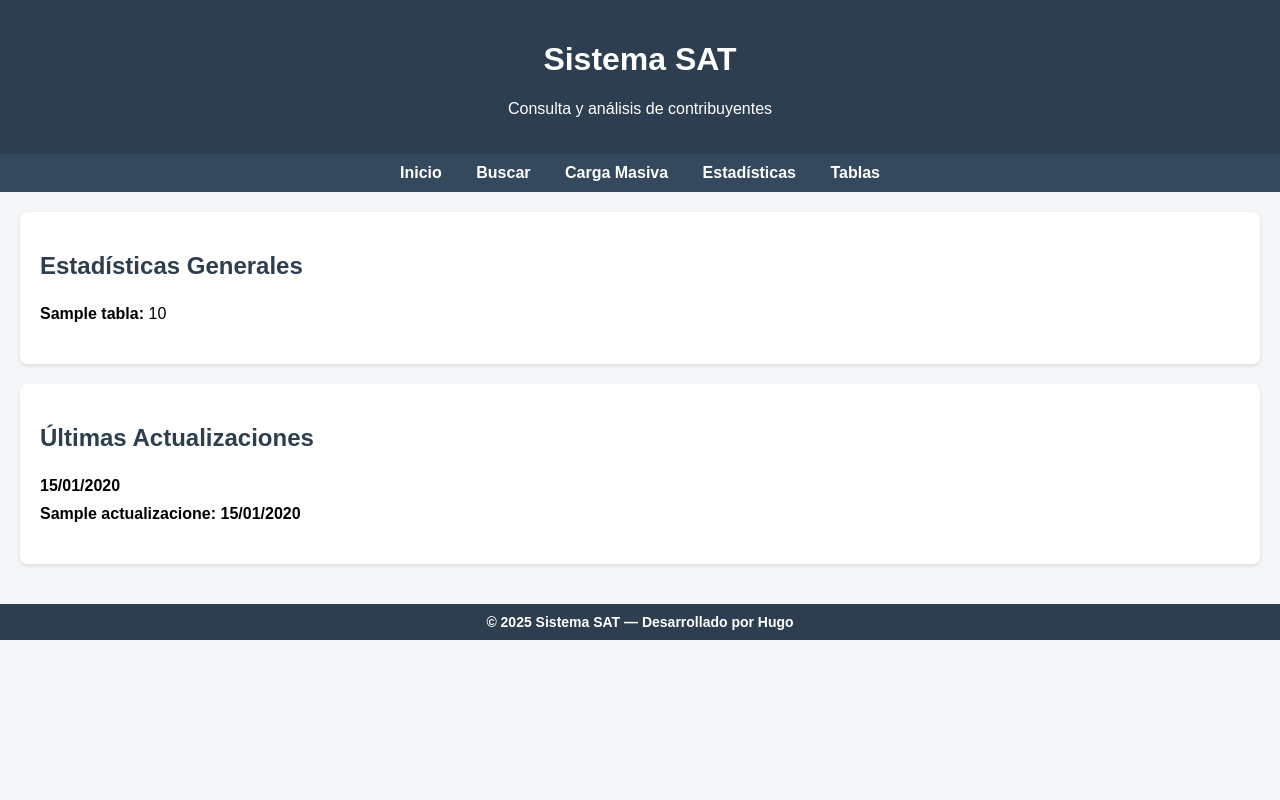
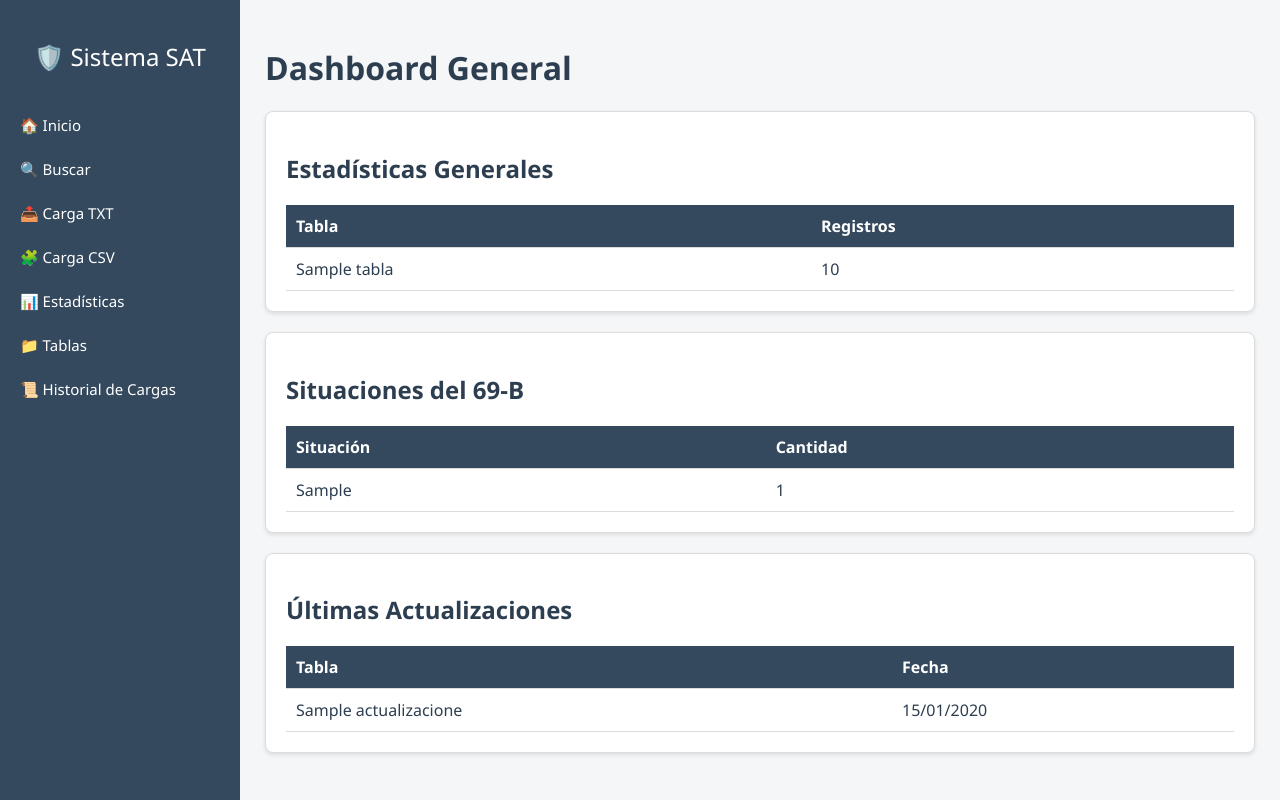
Before and after one commit to hagiordani/pandas, a Flask app: template templates/index.html in a window 1280 px wide. Run offline with Flask 3, Linux system fonts and the light colour scheme; the template is opened without the code that fills it: most values are stand-ins (such as "Sample title", 1, 10 or a date in 2020).

Commit message:
Update index.html

```diff
--- a/templates/index.html
+++ b/templates/index.html
@@ -1,110 +1,51 @@
-<!DOCTYPE html>
-<html lang="es">
-<head>
-  <meta charset="UTF-8">
-  <title>Sistema SAT</title>
-  <meta name="viewport" content="width=device-width, initial-scale=1">
-  <style>
-    body {
-      font-family: Arial, sans-serif;
-      background-color: #f4f6f8;
-      margin: 0;
-      padding: 0;
-    }
-    header {
-      background-color: #2c3e50;
-      color: white;
-      padding: 20px;
-      text-align: center;
-    }
-    nav {
-      background-color: #34495e;
-      padding: 10px;
-      text-align: center;
-    }
-    nav a {
-      color: white;
-      margin: 0 15px;
-      text-decoration: none;
-      font-weight: bold;
-    }
-    main {
-      padding: 20px;
-    }
-    .stats, .updates {
-      background-color: white;
-      border-radius: 8px;
-      padding: 20px;
-      margin-bottom: 20px;
-      box-shadow: 0 2px 4px rgba(0,0,0,0.1);
-    }
-    h2 {
-      color: #2c3e50;
-    }
-    ul {
-      list-style: none;
-      padding: 0;
-    }
-    li {
-      padding: 5px 0;
-    }
-    footer {
-      background-color: #2c3e50;
-      color: white;
-      text-align: center;
-      padding: 10px;
-      font-size: 14px;
-    }
-  </style>
-</head>
-<body>
-  <header>
-    <h1>Sistema SAT</h1>
-    <p>Consulta y análisis de contribuyentes</p>
-  </header>
+{% extends "base.html" %}
+{% block content %}
 
-  <nav>
-    <a href="/">Inicio</a>
-    <a href="/search">Buscar</a>
-    <a href="/carga_masiva">Carga Masiva</a>
-    <a href="/estadisticas">Estadísticas</a>
-    <a href="/tablas">Tablas</a>
-  </nav>
+<h1>Dashboard General</h1>
 
-  <main>
-    <section class="stats">
-      <h2>Estadísticas Generales</h2>
-      <ul>
-        {% for tabla, count in stats.items() %}
-          <li><strong>{{ tabla }}:</strong> {{ count }}</li>
-        {% endfor %}
-      </ul>
-    </section>
+<div class="card">
+  <h2>Estadísticas Generales</h2>
+  <table>
+    <tr><th>Tabla</th><th>Registros</th></tr>
+    {% for tabla, valor in stats.items() %}
+      <tr>
+        <td>{{ tabla }}</td>
+        <td>{{ valor }}</td>
+      </tr>
+    {% endfor %}
+  </table>
+</div>
 
-    <section class="updates">
-      <h2>Últimas Actualizaciones</h2>
-      <ul>
-        {% for update in actualizaciones %}
+<div class="card">
+  <h2>Situaciones del 69-B</h2>
+  <table>
+    <tr><th>Situación</th><th>Cantidad</th></tr>
+    {% for s in situaciones %}
+      <tr>
+        <td>{{ s.situacion_contribuyente }}</td>
+        <td>{{ s.count }}</td>
+      </tr>
+    {% endfor %}
+  </table>
+</div>
 
-          <li><strong>{{ update.fecha_actualizacion.strftime('%d/%m/%Y') if update.fecha_actualizacion else 'Sin fecha' }}
+<div class="card">
+  <h2>Últimas Actualizaciones</h2>
+  <table>
+    <tr><th>Tabla</th><th>Fecha</th></tr>
+    {% for u in actualizaciones %}
+      <tr>
+        <td>{{ u.table_name }}</td>
+        <td>
+          {% if u.fecha_actualizacion %}
+            {{ u.fecha_actualizacion.strftime('%d/%m/%Y') }}
+          {% else %}
+            <em>Sin fecha</em>
+          {% endif %}
+        </td>
+      </tr>
+    {% endfor %}
+  </table>
+</div>
 
-          <li>
-                <strong>{{ update.table_name }}:</strong>
-                {% if update.fecha_actualizacion %}
-                    {{ update.fecha_actualizacion.strftime('%d/%m/%Y') }}
-                {% else %}
-                  <em>Sin fecha</em>
-                {% endif %}
-</li>
-
-
-        {% endfor %}
-      </ul>
-    </section>
-  </main>
-
-  <footer>
-    &copy; {{ now.year }} Sistema SAT — Desarrollado por Hugo
-  </footer>
-</body>
-</html>
+{% endblock %}
```
